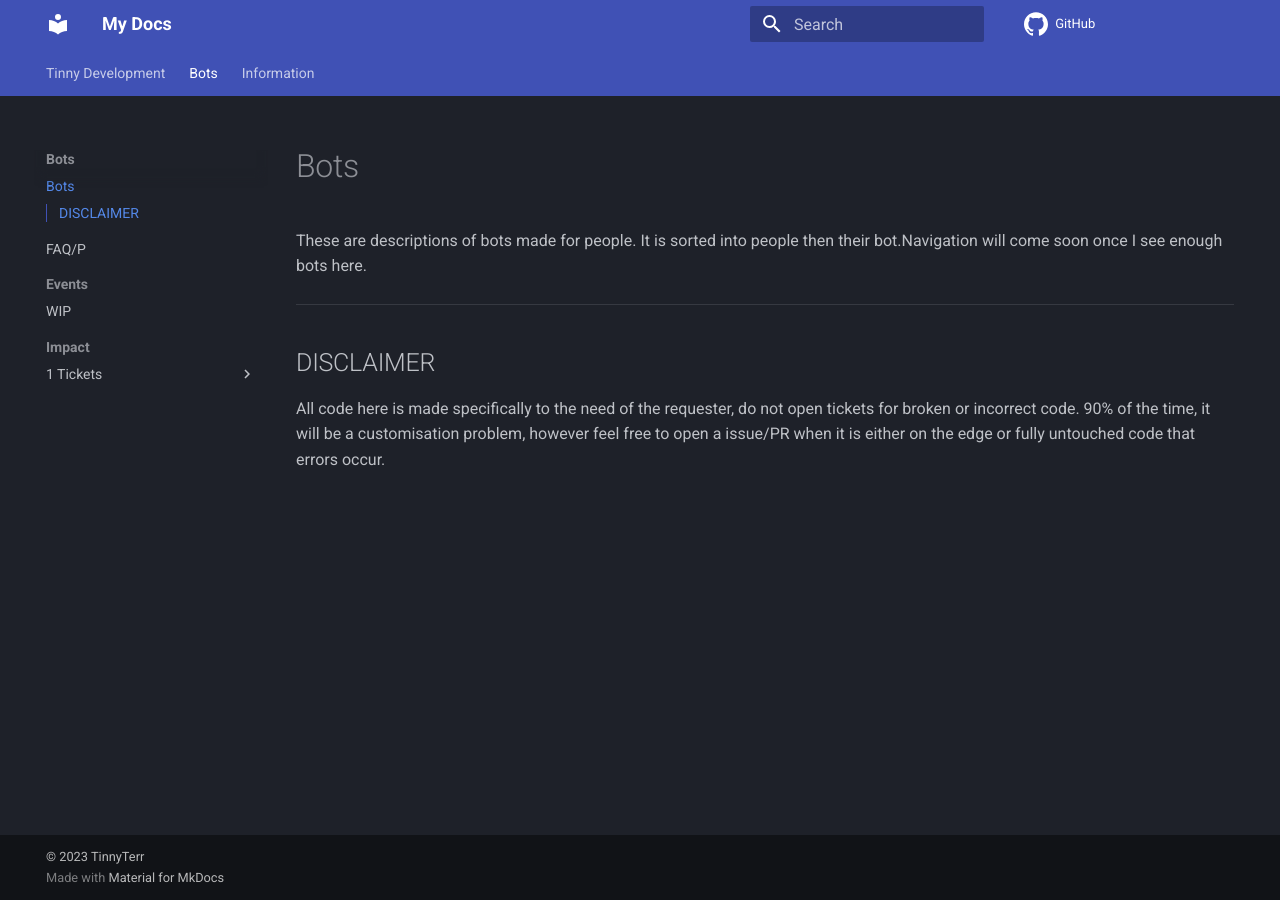
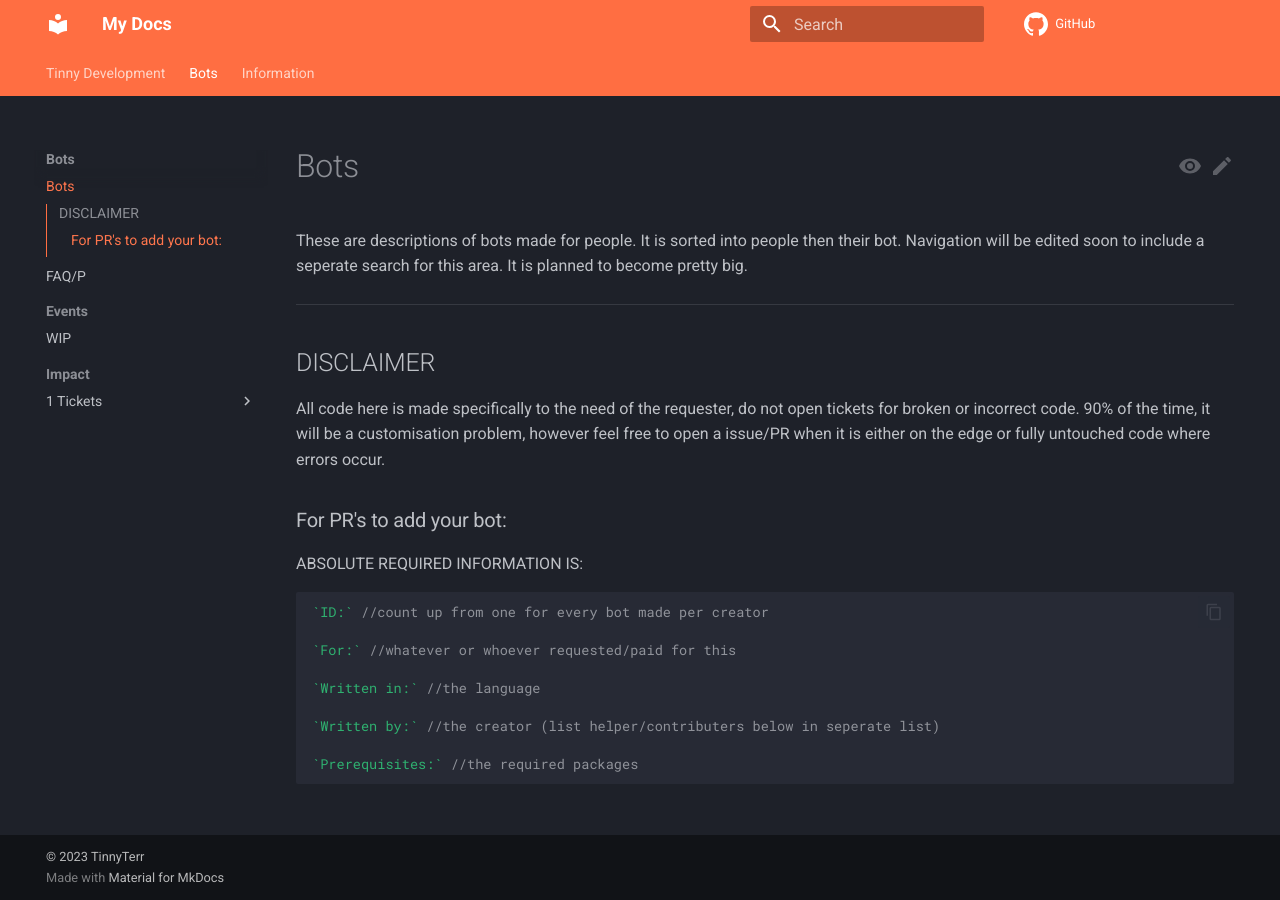
Before and after one commit to TinnyTerr/tinnyterr.github, an MkDocs documentation site: the page built from docs/Bots/index.md, in a window 1280 px wide. Built offline with MkDocs 1.6.1 and Material for MkDocs 9.7.7, drawn with Linux system fonts in a browser that asks for light colours; comment, search, counter and statistics services are not loaded.

````diff
--- a/docs/Bots/index.md
+++ b/docs/Bots/index.md
@@ -1,9 +1,24 @@
 # Bots
 
-These are descriptions of bots made for people. It is sorted into people then their bot.Navigation will come soon once I see enough bots here.
+These are descriptions of bots made for people. It is sorted into people then their bot. Navigation will be edited soon to include a seperate search for this area. It is planned to become pretty big.
 
 ---
 
 ## DISCLAIMER
 
-All code here is made specifically to the need of the requester, do not open tickets for broken or incorrect code. 90% of the time, it will be a customisation problem, however feel free to open a issue/PR when it is either on the edge or fully untouched code that errors occur.
+All code here is made specifically to the need of the requester, do not open tickets for broken or incorrect code. 90% of the time, it will be a customisation problem, however feel free to open a issue/PR when it is either on the edge or fully untouched code where errors occur.
+
+### For PR's to add your bot:
+
+ABSOLUTE REQUIRED INFORMATION IS:
+```js
+`ID:` //count up from one for every bot made per creator
+
+`For:` //whatever or whoever requested/paid for this
+
+`Written in:` //the language
+
+`Written by:` //the creator (list helper/contributers below in seperate list)
+
+`Prerequisites:` //the required packages
+```
--- a/mkdocs.yml
+++ b/mkdocs.yml
@@ -1,8 +1,5 @@
 site_name: My Docs
 theme:
-  features:
-    - content.action.edit
-    - content.action.view
   icon:
     repo: simple/github
     edit: material/pencil
@@ -10,20 +7,26 @@ theme:
 
   palette:
     scheme: slate
+    accent: indigo
+    primary: deep orange
+
   name: material
   features:
+    - content.action.edit
+    - content.action.view
     - navigation.tabs
     - navigation.sections
     - toc.integrate
     - navigation.top
     - search.suggest
     - search.highlight
-    - content.tabs.link
-    - content.code.annotation
+    - content.tabs.highlight
     - content.code.copy
   language: en
 
 repo_url: https://github.com/tinnyterr/tinnyterr.github.io
+
+
 
 plugins:
   - git-authors
````
Also changed, not shown: docker-compose.debug.yml (deleted, +0 -8 lines), docker-compose.yml (deleted, +0 -8 lines), docs/Bots/FAQ.md (+10 -6 lines), docs/Bots/Impact/1 Tickets/commands/ticket/emded.js.md (added, +81 -0 lines), docs/Bots/Impact/1 Tickets/commands/ticket/index.md (added, +5 -0 lines), docs/Bots/Impact/1 Tickets/config.json.md (+16 -0 lines), docs/Bots/Impact/1 Tickets/index.js.md (+3 -3 lines), docs/Information/comm.md (added, +66 -0 lines), 2 other files.
